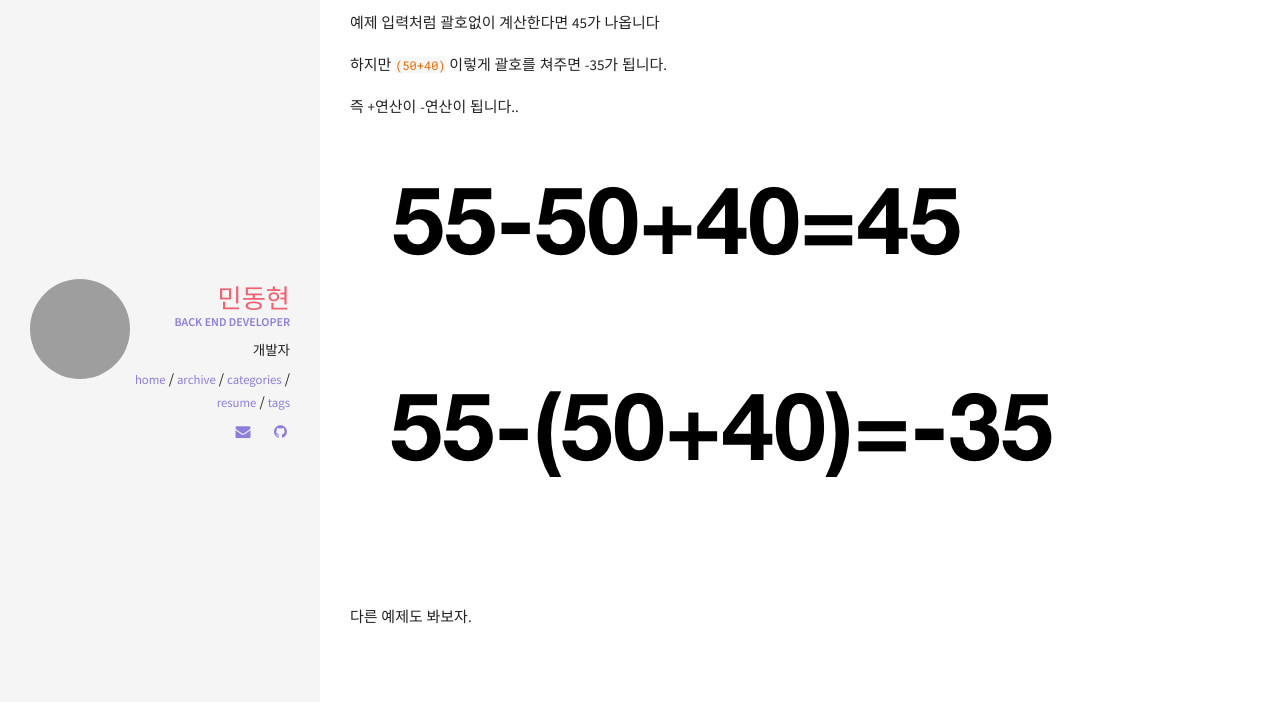
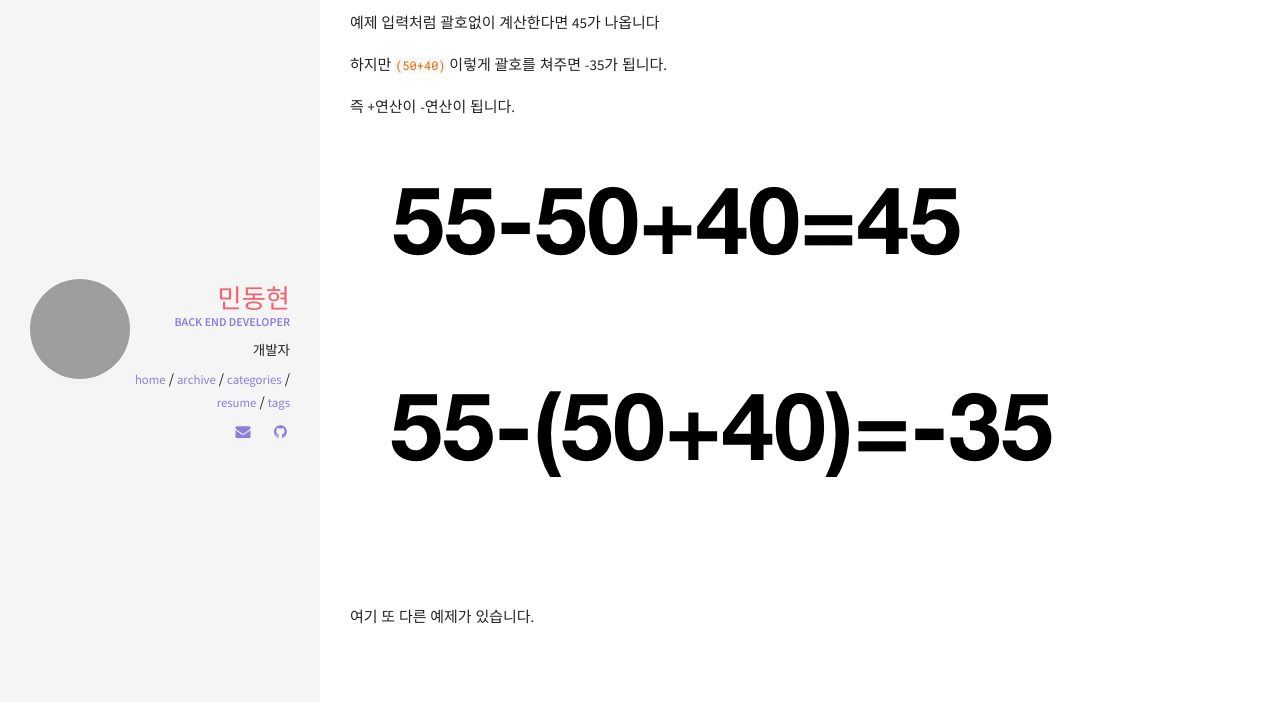
Before and after one commit to DaeAkin/DaeAkin.github.io, a Jekyll site: the page built from _posts/2019-06-05-백준 1541.md, in a window 1280 px wide. Shown: the part 1404-2106 px from the top of the page. Built offline with Jekyll 4.4.1, drawn with Linux system fonts in a browser that asks for light colours; comment, search, counter and statistics services are not loaded.

Commit message:
posting baekjoon

```diff
--- a/_posts/2019-06-05-백준 1541.md
+++ b/_posts/2019-06-05-백준 1541.md
@@ -42,11 +42,11 @@ feature: algorithm.jpg
 
 하지만 `(50+40)` 이렇게 괄호를 쳐주면 -35가 됩니다.
 
-즉 +연산이 -연산이 됩니다..
+즉 +연산이 -연산이 됩니다.
 
 ![](https://github.com/DaeAkin/DaeAkin.github.io/blob/master/img/blog/baekjoon/image1.png?raw=true)
 
-다른 예제도 봐보자.
+여기 또 다른 예제가 있습니다.
 
 ![](https://github.com/DaeAkin/DaeAkin.github.io/blob/master/img/blog/baekjoon/image2.png?raw=true)
 
```
